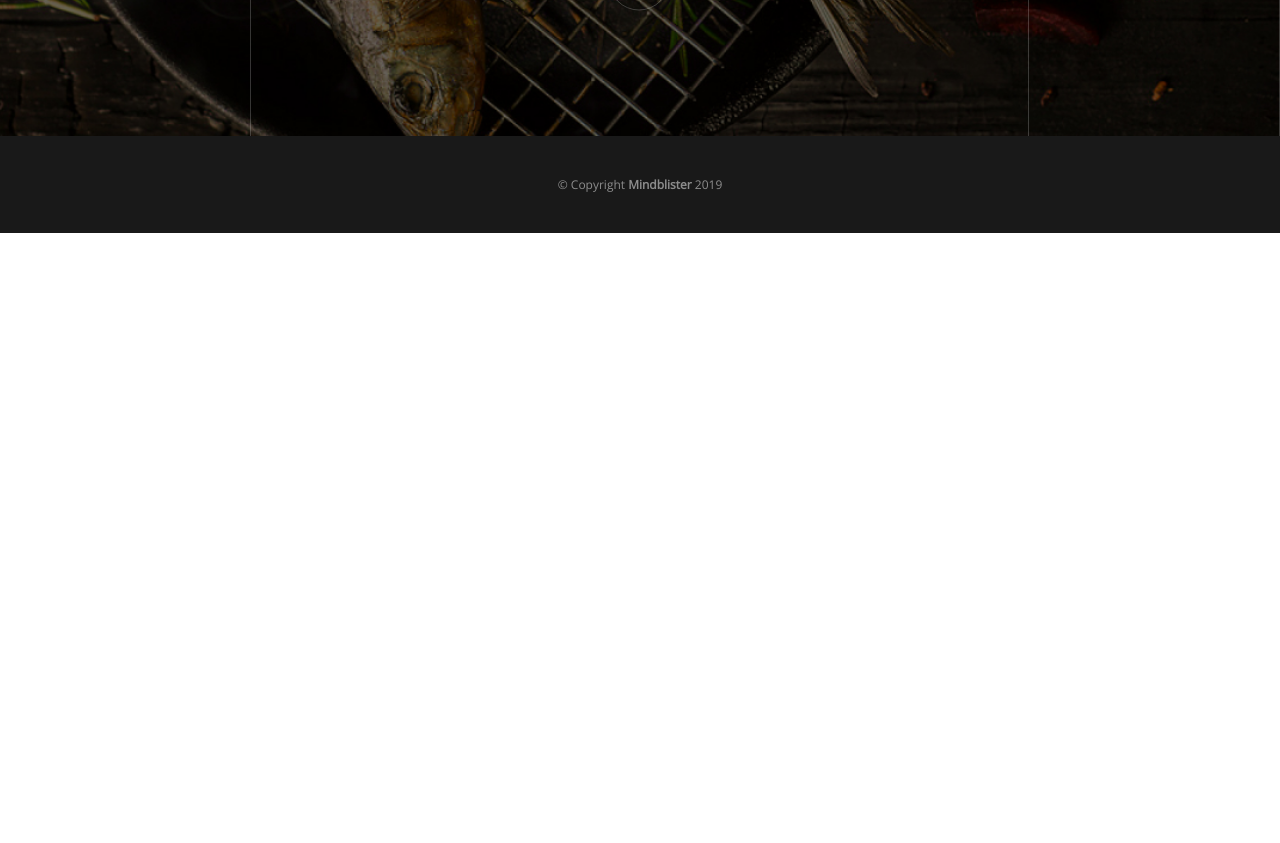
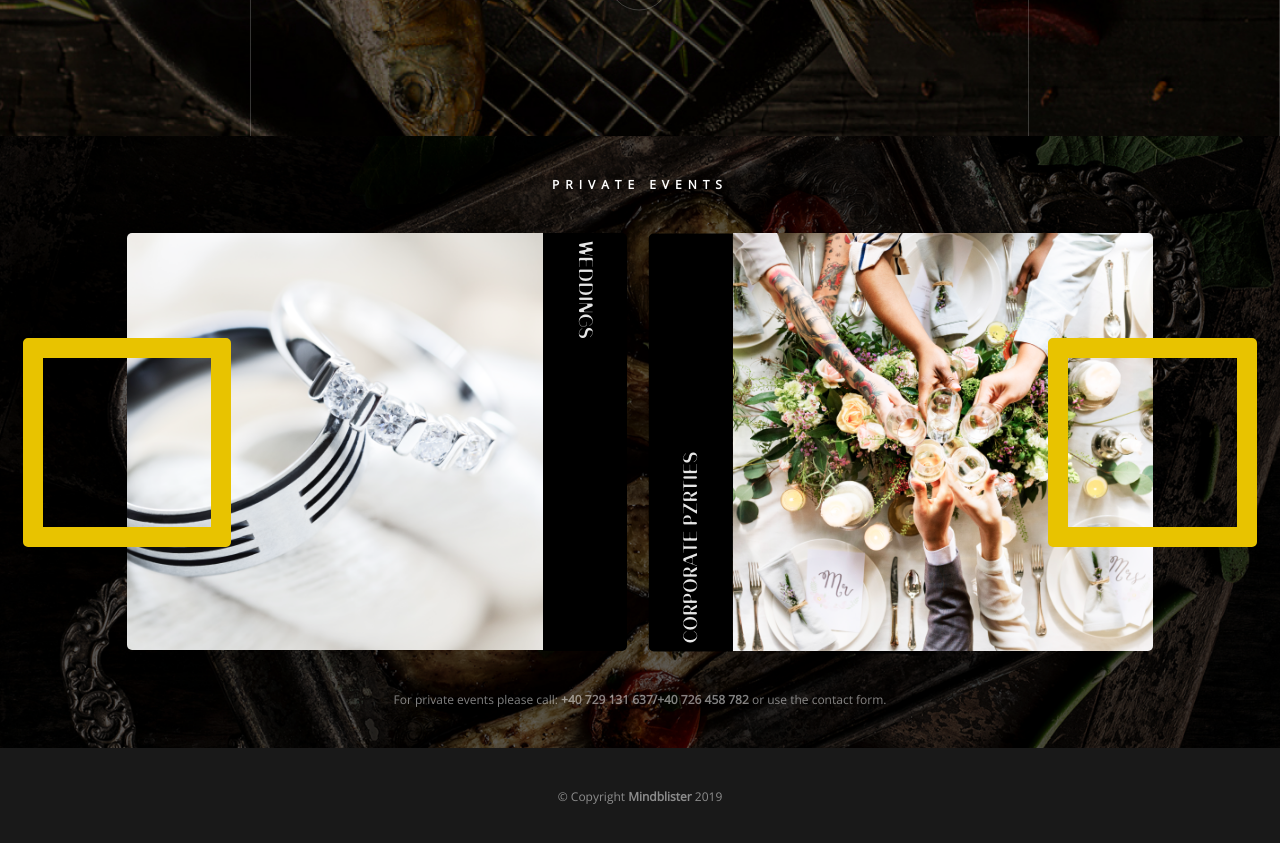
Before and after one commit to Svitlana-G/Restaurant-Hungry-People, a React (Create React App) app: page /events in a window 1280 px wide. Shown: the part 820-1663 px from the top of the page. Before the commit the page ends 1053 px from the top, so only its background shows below. Built offline with nearby package versions, Linux system fonts and the light colour scheme.

Commit message:
Added Events

```diff
--- a/src/App.css
+++ b/src/App.css
@@ -35,3 +35,13 @@ h4 {
   font-weight: 700;
   line-height: 1.75rem;
 }
+
+h5{
+  color: #FFFFFF;
+  letter-spacing: 0.5em;
+  text-transform: uppercase;
+  font-weight: bold;
+  font-size: 0.75rem;
+  padding-top: 5vh;
+  margin: 0;
+}
--- a/src/App.js
+++ b/src/App.js
@@ -14,6 +14,7 @@ import Team from './components/Team';
 import Booking from './components/Booking';
 import Galerie from './components/Galerie';
 import Menu from './components/Menu';
+import Events from './components/Events';
 
 function App() {
   return (
@@ -25,6 +26,8 @@ function App() {
             <Route path="/team" component={Team} />
             <Route path="/booking" component={Booking} />
             <Route path="/menu" component={Menu} />
+            <Route path="/galerie" component={Galerie} />
+            <Route path="/events" component={Events} />
             <Route path="/" component={About} exact />
           </Switch>
           <Footer />
--- /dev/null
+++ b/src/components/Events.js
@@ -0,0 +1,30 @@
+
+import '../css/Events.css'
+
+const Events = () => {
+    return (
+        <div className="events">
+            <h5>PRIVATE EVENTS</h5>
+            <section className="flex">
+                <article>
+                    <div className="gridImage">
+                        <img src="../img/events-1.png" alt="" className="gridImageLeft" />
+                        <div className="boxLeft"></div>
+                    </div>
+                    <h3>weddings</h3>
+                </article>
+                <article>
+                    <h3>corporate pzrties</h3>
+                    <div className="gridImage">
+                        <img src="../img/events-2.png" alt="" className="gridImageRight" />
+                        <div className="boxRight"></div>
+                    </div>
+                </article>
+            </section>
+            <p>For private events please call:  <span>+40 729 131 637/+40 726 458 782 </span>or use the contact form.</p>
+        </div>
+    );
+}
+
+
+export default Events;
--- /dev/null
+++ b/src/css/Events.css
@@ -0,0 +1,76 @@
+
+.events {
+    background: url(../img/galeriebg.png) center / cover no-repeat;
+    color: rgba(255, 255, 255, 0.9);
+    text-align: center;
+}
+
+.events .flex{
+    display: flex;
+    justify-content: space-evenly;
+    padding: 5vh 0;
+}
+
+.flex article{
+    display: flex;
+    margin: 0;
+}
+
+.gridImage{
+    display: grid;
+    grid-template-columns: repeat(5, 1fr);
+    grid-template-rows: repeat(4, 1fr);
+}
+
+.boxLeft {
+    grid-row: 2/4;
+    grid-column: 1/3;
+    border: 20px solid #E8C300;
+    border-radius: 5px;
+    background-color: transparent;
+}
+.boxRight {
+    grid-row: 2/4;
+    grid-column: 4/6;
+    border: 20px solid #E8C300;
+    border-radius: 5px;
+    background-color: transparent;
+}
+
+.gridImageLeft{
+    grid-row: 1/6;
+    grid-column: 2/6;
+    width: 100%;
+    height: auto;
+    border-radius: 5px 0px 0px 5px;
+}
+
+.gridImageRight{
+    grid-row: 1/6;
+    grid-column: 1/5;
+    width: 100%;
+    height: auto;
+    border-radius: 0px 5px 5px 0px;
+}
+
+.flex article h3 {
+    writing-mode: vertical-lr;
+    margin: 0;
+    text-transform: uppercase;
+    background: #000;
+    border-radius: 0px 5px 5px 0px;
+    padding: 1vh 5%;
+    text-align: left;
+    font-family: 'Banny';
+}
+
+.flex article:nth-of-type(2) h3{
+    transform: rotate(180deg);
+}
+
+.events p{
+    font-size: .75rem;
+    color: rgba(255, 255, 255, 0.5);
+    margin: 0;
+    padding-bottom: 5vh;
+}
--- a/src/css/Team.css
+++ b/src/css/Team.css
@@ -9,16 +9,6 @@
     margin-top: 0;
 }
 
-.team h5{
-    color: #FFFFFF;
-    letter-spacing: 0.5em;
-    text-transform: uppercase;
-    font-weight: bold;
-    font-size: 0.75rem;
-    padding-top: 5vh;
-    margin: 0;
-}
-
 .team .text-image section img{
     width: 80%;
 }
```
Also changed, not shown: public/img/events-1.png (added), public/img/events-2.png (added).
